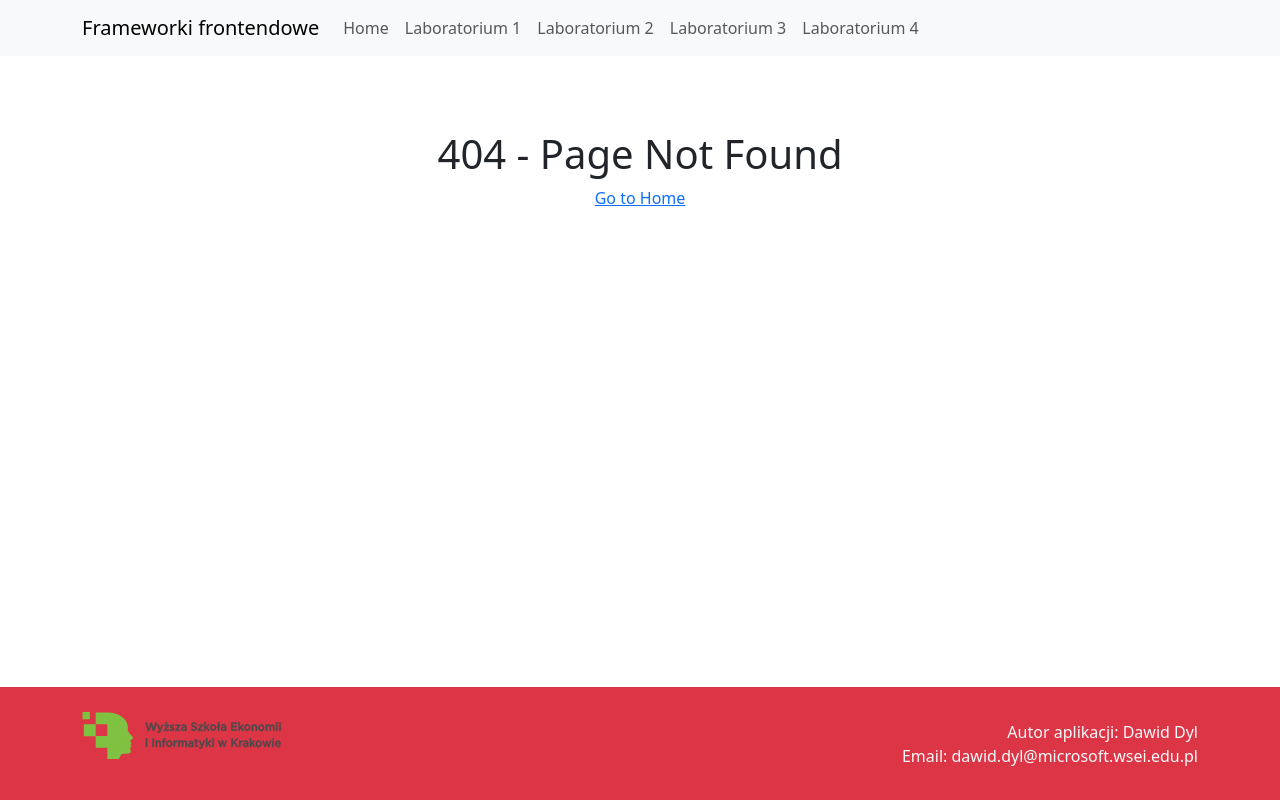
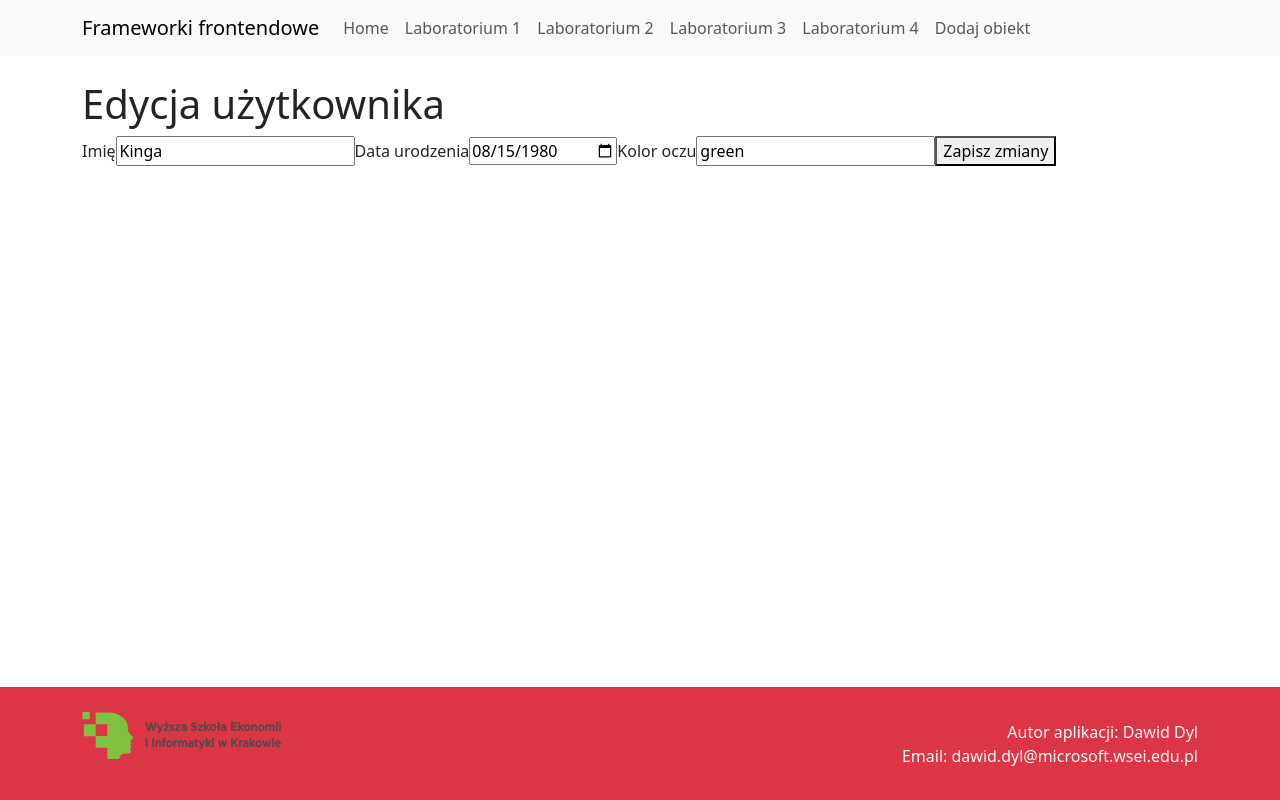
Before and after one commit to Dylo98/Lab_01, a React (Vite) app: page /lab4/edit/1 in a window 1280 px wide. Before the commit this address had no page. Built offline with nearby package versions, Linux system fonts and the light colour scheme.

Commit message:
Laboratorium 4

```diff
--- a/package.json
+++ b/package.json
@@ -15,6 +15,7 @@
     "react": "^18.3.1",
     "react-bootstrap": "^2.10.5",
     "react-dom": "^18.3.1",
+    "react-hook-form": "^7.53.2",
     "react-router-dom": "^6.27.0"
   },
   "devDependencies": {
--- a/src/App.jsx
+++ b/src/App.jsx
@@ -13,6 +13,7 @@ import AppContext from './data/AppContext';
 import { useReducer } from 'react';
 import AppReducer from './data/AppReducer';
 import CreateForm from './components/CreateForm';
+import EditForm from './components/EditForm';
 
 function App() {
   const [state, appDispatch] = useReducer(AppReducer, data);
@@ -25,7 +26,7 @@ function App() {
           <Route path="/lab2" element={<Lab2Page />} />
           <Route path="/lab3" element={<Lab3Page />} />
           <Route path="/lab4" element={<Lab4Page />} />
-          {/* <Route path="/lab4/edit" element={<EditForm />} /> */}
+          <Route path="/lab4/edit/:id" element={<EditForm />} />
           <Route path="/lab4/add" element={<CreateForm />} />
           <Route path="/people/:id" element={<PeoplePage />} />
           <Route path="*" element={<NotFoundPage />} />
--- a/src/components/CreateForm.jsx
+++ b/src/components/CreateForm.jsx
@@ -1,56 +1,94 @@
-import { useState } from 'react';
+import { useContext, useState } from 'react';
+import AppContext from '../data/AppContext';
+
+const allowedEyeColors = ['brown', 'blue', 'green', 'hazel'];
 
 function CreateForm() {
+  const { dispatch } = useContext(AppContext);
   const [errors, setErrors] = useState([]);
-  const [isSending, setSending] = useState(false);
 
-  const onSubmit = async e => {
+  const handleSubmit = e => {
     e.preventDefault();
-    const data = new FormData(e.target);
-    if (
-      data.get('username').charAt(0) ===
-      data.get('username').charAt(0).toUpperCase()
-    ) {
-      setErrors(
-        ...errors,
-        'Nazwa użytkownika musi zaczynać się od wielkiej litery'
+
+    const form = e.target;
+    const newItem = {
+      name: form.name.value,
+      birth: form.birth.value,
+      eyes: form.eyes.value,
+      rating: parseInt(form.rating.value),
+    };
+
+    const newErrors = [];
+
+    if (!/^[A-Z]/.test(newItem.name)) {
+      newErrors.push('Imię musi zaczynać się od dużej litery');
+    }
+
+    if (!allowedEyeColors.includes(newItem.eyes.toLowerCase())) {
+      newErrors.push(
+        'Kolor oczu musi być jednym z dozwolonych: ' +
+          allowedEyeColors.join(', ')
       );
     }
-    if (errors.length != 0) {
+
+    if (new Date(newItem.birth) > new Date()) {
+      newErrors.push('Data urodzenia nie może być z przyszłości');
+    }
+
+    if (isNaN(newItem.rating) || newItem.rating < 0 || newItem.rating > 10) {
+      newErrors.push('Ocena musi być liczbą od 0 do 10');
+    }
+
+    if (newErrors.length > 0) {
+      setErrors(newErrors);
       return;
     }
 
-    setSending(true);
-    await new Promise(resolve => setTimeout(resolve, 2000));
+    dispatch({
+      type: 'add',
+      item: newItem,
+    });
 
-    // dispatch({
-    //   type: 'add',
-    //   data: // obiekt z danymi z formularza
-    // });
+    form.reset();
+    alert('Obiekt został dodany!');
+  };
 
-    setSending(false);
-    for (let key of data.keys()) {
-      e.target[key].value = '';
-    }
-  };
   return (
-    <>
-      <form onSubmit={onSubmit}>
-        <label htmlFor="username">Nazwa użytkownika</label>
-        <input
-          required
-          minLength="3"
-          maxLength="20"
-          name="username"
-          type="text"
-          id="username"
-          placeholder="Nazwa użytkownika"
-        />
-      </form>
-      <button type="submit" disabled={isSending}>
-        Zapisz
-      </button>
-    </>
+    <form onSubmit={handleSubmit}>
+      <h1>Dodaj Obiekt</h1>
+
+      {errors.length > 0 && (
+        <div className="error-messages">
+          {errors.map((error, index) => (
+            <p key={index} className="error">
+              {error}
+            </p>
+          ))}
+        </div>
+      )}
+
+      <label>
+        Imię:
+        <input type="text" name="name" maxLength={50} required />
+      </label>
+      <br />
+      <label>
+        Data urodzenia:
+        <input type="date" name="birth" required />
+      </label>
+      <br />
+      <label>
+        Kolor oczu:
+        <input type="text" name="eyes" maxLength={20} required />
+      </label>
+      <br />
+      <label>
+        Ocena:
+        <input type="number" name="rating" min={0} max={10} required />
+      </label>
+      <br />
+      <button type="submit">Dodaj</button>
+    </form>
   );
 }
 
--- /dev/null
+++ b/src/components/EditForm.jsx
@@ -0,0 +1,119 @@
+import { useState, useContext, useEffect } from 'react';
+import AppContext from '../data/AppContext';
+import { useParams, useNavigate } from 'react-router-dom';
+
+const allowedEyeColors = ['brown', 'blue', 'green', 'hazel']; // Przykładowe kolory oczu
+
+function EditForm() {
+  const { items, dispatch } = useContext(AppContext);
+  const { id } = useParams();
+  const navigate = useNavigate();
+
+  const [formData, setFormData] = useState({
+    id: '',
+    name: '',
+    birth: '',
+    eyes: '',
+  });
+
+  const [errors, setErrors] = useState([]);
+
+  useEffect(() => {
+    const person = items.find(item => item.id === parseInt(id, 10));
+    if (person) {
+      setFormData(person);
+    } else {
+      navigate('/404', { replace: true });
+    }
+  }, [id, items, navigate]);
+
+  const handleChange = e => {
+    setFormData({
+      ...formData,
+      [e.target.name]: e.target.value,
+    });
+  };
+
+  const handleSubmit = e => {
+    e.preventDefault();
+    const newErrors = [];
+
+    // Walidacja: sprawdzenie, czy imię zaczyna się od dużej litery
+    if (!/^[A-Z]/.test(formData.name)) {
+      newErrors.push("Imię musi zaczynać się od dużej litery");
+    }
+
+    // Walidacja: sprawdzenie koloru oczu
+    if (!allowedEyeColors.includes(formData.eyes.toLowerCase())) {
+      newErrors.push("Kolor oczu musi być jednym z dozwolonych: " + allowedEyeColors.join(', '));
+    }
+
+    // Walidacja: sprawdzenie daty urodzenia
+    if (new Date(formData.birth) > new Date()) {
+      newErrors.push("Data urodzenia nie może być z przyszłości");
+    }
+
+    if (newErrors.length > 0) {
+      setErrors(newErrors);
+      return;
+    }
+
+    dispatch({
+      type: 'edit',
+      id: formData.id,
+      updatedItem: {
+        name: formData.name,
+        birth: formData.birth,
+        eyes: formData.eyes,
+      },
+    });
+
+    navigate('/lab3');
+  };
+
+  return (
+    <form onSubmit={handleSubmit}>
+      <h1>Edycja użytkownika</h1>
+      <input type="hidden" name="id" value={formData.id} />
+
+      {errors.length > 0 && (
+        <div className="error-messages">
+          {errors.map((error, index) => <p key={index} className="error">{error}</p>)}
+        </div>
+      )}
+
+      <label htmlFor="name">Imię</label>
+      <input
+        required
+        name="name"
+        id="name"
+        value={formData.name}
+        onChange={handleChange}
+      />
+
+      <label htmlFor="birth">Data urodzenia</label>
+      <input
+        required
+        name="birth"
+        id="birth"
+        value={formData.birth}
+        onChange={handleChange}
+        type="date"
+      />
+
+      <label htmlFor="eyes">Kolor oczu</label>
+      <input
+        required
+        name="eyes"
+        id="eyes"
+        value={formData.eyes}
+        onChange={handleChange}
+        type="text"
+      />
+
+      <button type="submit">Zapisz zmiany</button>
+    </form>
+  );
+}
+
+export default EditForm;
--- a/src/components/ProfileCard.jsx
+++ b/src/components/ProfileCard.jsx
@@ -4,9 +4,11 @@ import PropTypes from 'prop-types';
 import RatingBar from './RatingBar';
 import { useContext } from 'react';
 import AppContext from '../data/AppContext';
+import { useNavigate } from 'react-router-dom';
 
 function ProfileCard({ id, name, birth, eyes, rating }) {
-  const { dispatch } = useContext(AppContext); // Pobierz dispatch z kontekstu
+  const { dispatch } = useContext(AppContext);
+  const navigate = useNavigate();
 
   const handleRateClick = () => {
     dispatch({
@@ -24,14 +26,7 @@ function ProfileCard({ id, name, birth, eyes, rating }) {
   };
 
   const handleEditClick = () => {
-    const newName = prompt('Enter new name:', name);
-    if (newName !== null) {
-      dispatch({
-        type: 'edit',
-        id,
-        payload: { name: newName },
-      });
-    }
+    navigate(`/lab4/edit/${id}`);
   };
 
   return (
--- a/src/data/AppReducer.js
+++ b/src/data/AppReducer.js
@@ -1,19 +1,21 @@
-export default function AppReducer(state, action) {
+const AppReducer = (state, action) => {
   switch (action.type) {
+    case 'add':
+      const newId = state.length ? state[state.length - 1].id + 1 : 1;
+      return [...state, { ...action.item, id: newId }];
     case 'edit':
       return state.map(item =>
-        item.id === action.id ? { ...item, ...action.payload } : item
+        item.id === action.id ? { ...item, ...action.updatedItem } : item
       );
-    case 'rate': {
-      return state.map(item =>
-        item.id === action.id
-          ? { ...item, rating: item.rating === 10 ? 0 : item.rating + 1 }
-          : item
-      );
-    }
     case 'delete':
       return state.filter(item => item.id !== action.id);
+    case 'rate':
+      return state.map(item =>
+        item.id === action.id ? { ...item, rating: action.rating } : item
+      );
     default:
       return state;
   }
-}
+};
+
+export default AppReducer;
--- a/src/data/module-data.js
+++ b/src/data/module-data.js
@@ -1,12 +1,12 @@
 export const data = [
-  {"id":1,"name":"Kamil","birth":"1987-01-22","eyes":"green","rating":3},
-  {"id":2,"name":"Kamil","birth":"2019-03-28","eyes":"green","rating":4},
-  {"id":3,"name":"Eryk","birth":"1973-03-13","eyes":"gray","rating":0},
-  {"id":4,"name":"Kinga","birth":"1965-07-02","eyes":"green","rating":4},
-  {"id":5,"name":"Eryk","birth":"2016-04-02","eyes":"hazel","rating":3},
-  {"id":6,"name":"Kinga","birth":"1978-12-22","eyes":"gray","rating":2},
-  {"id":7,"name":"Eryk","birth":"1996-02-03","eyes":"brown","rating":8},
-  {"id":8,"name":"Dawid","birth":"1969-06-05","eyes":"blue","rating":4},
-  {"id":9,"name":"Kinga","birth":"1961-06-09","eyes":"green","rating":8},
-  {"id":10,"name":"Adrian","birth":"1970-03-10","eyes":"blue","rating":1},
+  {"id":1,"name":"Kinga","birth":"1980-08-15","eyes":"green","rating":1},
+  {"id":2,"name":"Kamil","birth":"1974-05-30","eyes":"hazel","rating":0},
+  {"id":3,"name":"Marcin","birth":"1972-06-08","eyes":"blue","rating":9},
+  {"id":4,"name":"Marcin","birth":"2007-10-28","eyes":"blue","rating":8},
+  {"id":5,"name":"Adrian","birth":"1990-11-12","eyes":"blue","rating":10},
+  {"id":6,"name":"Dawid","birth":"2005-11-18","eyes":"blue","rating":2},
+  {"id":7,"name":"Kamil","birth":"1981-10-09","eyes":"gray","rating":10},
+  {"id":8,"name":"Kamil","birth":"2013-01-03","eyes":"hazel","rating":0},
+  {"id":9,"name":"Wiola","birth":"2009-06-05","eyes":"green","rating":1},
+  {"id":10,"name":"Eryk","birth":"1961-05-20","eyes":"green","rating":4},
 ];
--- a/src/layouts/RootLayout.jsx
+++ b/src/layouts/RootLayout.jsx
@@ -10,6 +10,7 @@ function RootLayout({ children }) {
     { id: 3, label: 'Laboratorium 2', link: '/lab2' },
     { id: 4, label: 'Laboratorium 3', link: '/lab3' },
     { id: 5, label: 'Laboratorium 4', link: '/lab4' },
+    { id: 6, label: 'Dodaj obiekt', link: '/lab4/add' },
   ];
 
   return (
--- a/src/pages/Lab3Page.jsx
+++ b/src/pages/Lab3Page.jsx
@@ -1,12 +1,11 @@
 import FlexContainer from '../components/FlexContainer';
 import ProfileCard from '../components/ProfileCard';
-import { data } from '../data/module-data';
 
 function Lab3Page() {
   return (
     <div>
-      <h1>Laboratoirum 3</h1>
-      <FlexContainer element={ProfileCard} data={data} />
+      <h1>Laboratorium 3</h1>
+      <FlexContainer element={ProfileCard} />
     </div>
   );
 }
--- a/src/pages/Lab4Page.jsx
+++ b/src/pages/Lab4Page.jsx
@@ -1,9 +1,45 @@
 import { useNavigate } from 'react-router-dom';
+import { useContext, useState, useEffect } from 'react';
+import AppContext from '../data/AppContext';
+
 function Lab4Page() {
+  const { items } = useContext(AppContext); // Pobieramy listę obiektów
   const navigate = useNavigate();
+  const [editId, setEditId] = useState('');
+
+  const handleEditSubmit = () => {
+    if (editId) {
+      navigate(`/lab4/edit/${editId}`);
+    } else {
+      alert('Wprowadź poprawne ID obiektu.');
+    }
+  };
+
+  useEffect(() => {
+    // Dzięki useEffect komponent będzie się odświeżał, jeśli zmieni się stan (items)
+  }, [items]);
+
   return (
     <>
-      <button onClick={e => navigate('/lab4/add')}>Dodaj</button>
+      <h3>Dodaj obiekt</h3>
+      <button onClick={() => navigate('/lab4/add')}>Dodaj</button>
+
+      <div className="mt-4">
+        <h3>Edytuj obiekt</h3>
+        <div className="mt-3">
+          <label htmlFor="editId">ID obiektu do edycji:</label>
+          <input
+            type="number"
+            id="editId"
+            value={editId}
+            onChange={e => setEditId(e.target.value)}
+            placeholder="Wprowadź ID"
+          />
+          <button className="ml-2" onClick={handleEditSubmit}>
+            Edytuj
+          </button>
+        </div>
+      </div>
     </>
   );
 }
```
Also changed, not shown: 1 other file (tests, documents, lock files or other folders).
